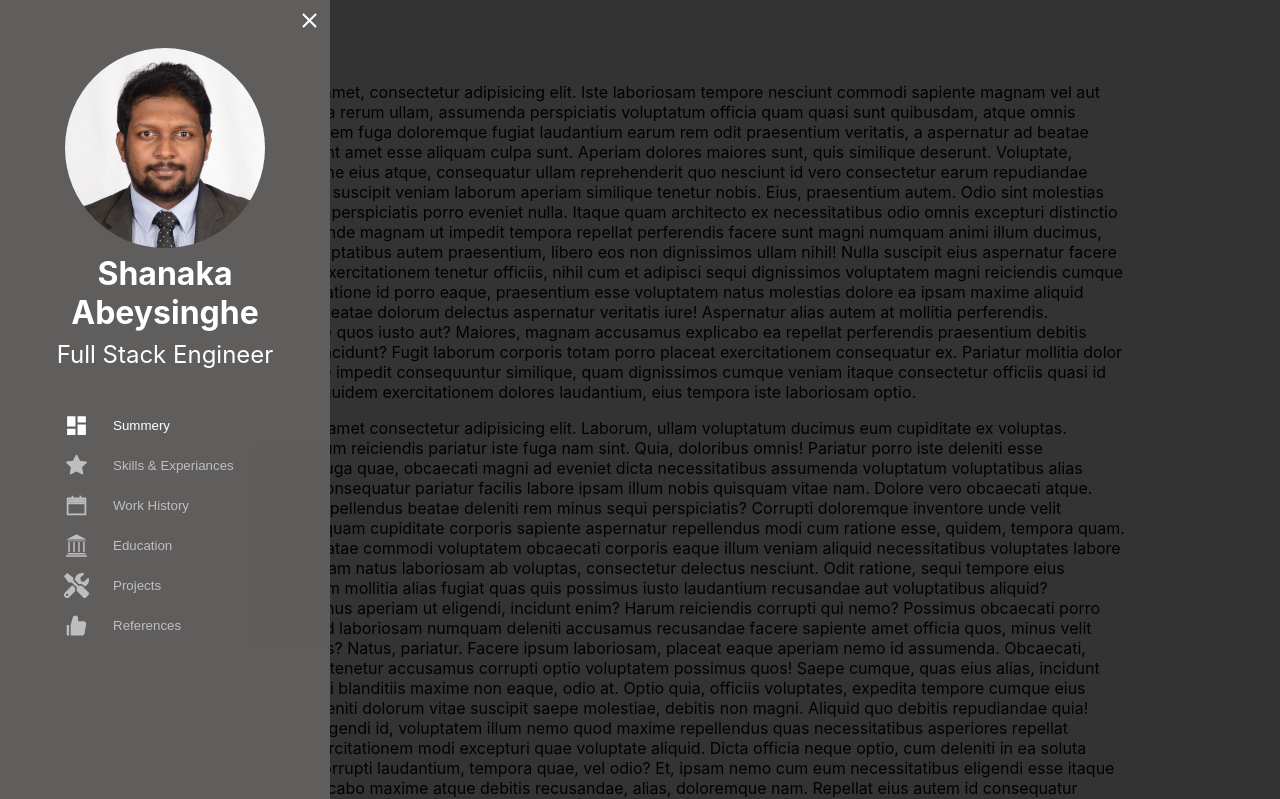
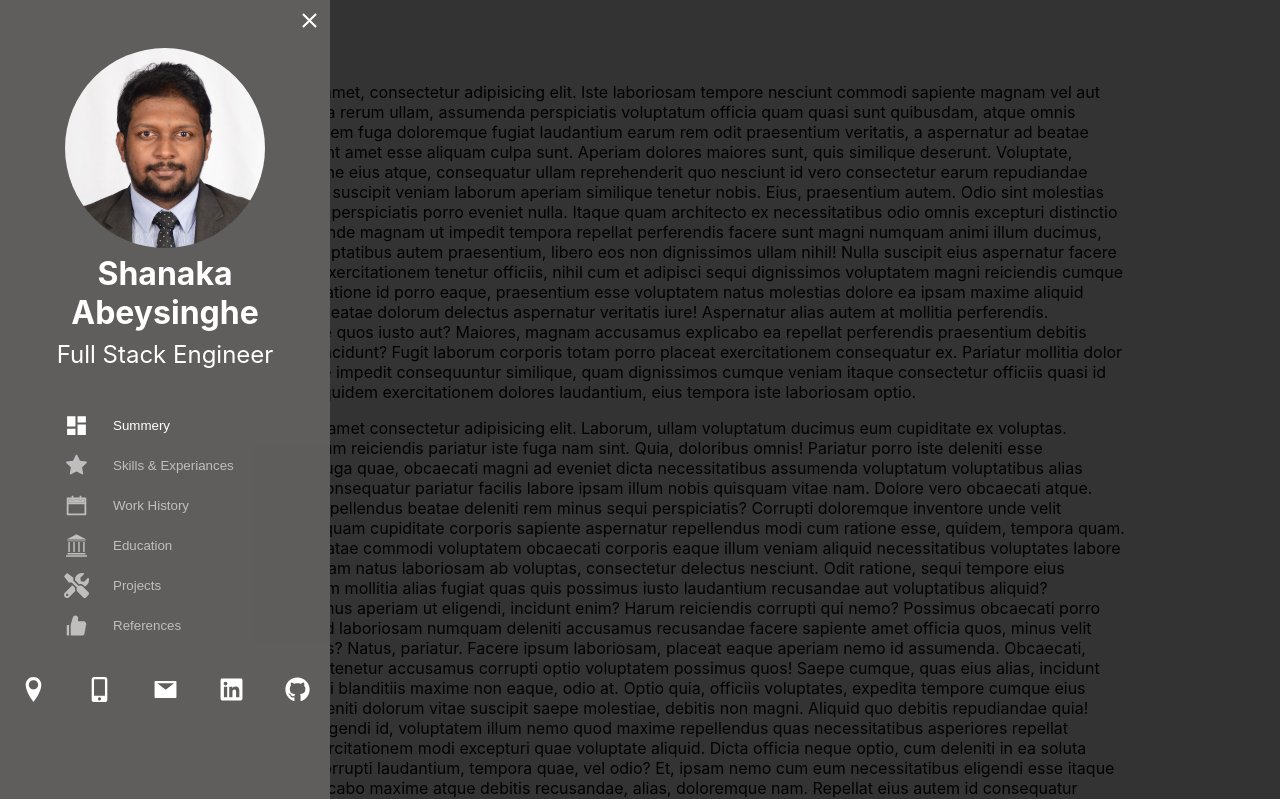
Before and after one commit to Shanaka11/Resume, a React (Vite) app: page / in a window 1280 px wide. Shown: the top 799 px of the page. Built offline with nearby package versions, Linux system fonts and the light colour scheme.

Commit message:
Added Contacts Block

```diff
--- a/src/components/sidebar/Sidebar.tsx
+++ b/src/components/sidebar/Sidebar.tsx
@@ -1,12 +1,15 @@
-import { Appbar, AppbarMargin, Avatar, AvatarContainer, CloseButtonContainer, SidebarSpacing, StyledSidebar, TitleContainer } from "../styled/Sidebar.styled";
+import { Appbar, AppbarMargin, Avatar, AvatarContainer, CloseButtonContainer, ContactContainer, SidebarSpacing, StyledSidebar, TitleContainer } from "../styled/Sidebar.styled";
 import Navigator from './Navigator';
 
 import { MdDashboard } from 'react-icons/md';
-import { AiFillStar, AiTwotoneCalendar, AiFillLike } from 'react-icons/ai';
+import { AiFillStar, AiTwotoneCalendar, AiFillLike, AiFillMail } from 'react-icons/ai';
 import { GiGreekTemple, GiHamburgerMenu } from 'react-icons/gi';
-import { FaTools } from 'react-icons/fa';
+import { FaTools, FaGithub, FaMobileAlt, FaLinkedin } from 'react-icons/fa';
 import { IoMdClose } from 'react-icons/io';
+import { ImLocation } from 'react-icons/im';
 ;
+
+
 
 import { INavigatorItem } from "../../interfaces/INavigatorItem";
 import { ISidebar } from "../../interfaces/ISidebar"
@@ -15,11 +18,6 @@ import Overlay from '../common/Overlay';
 import { useEffect, useState } from "react";
 import { Flex } from "../styled/Flex.styled";
 import { Container } from "../styled/Container.styled";
-;
-
-
-
-// TODO: Add Location / Contact Details at the bottom of the side bar
 
 const navLinks:INavigatorItem[] = [
     {
@@ -97,6 +95,23 @@ const Sidebar:React.FC<ISidebar> = ( { popover } ) => {
                             <h2>Full Stack Engineer</h2>
                         </TitleContainer>
                         <Navigator navLinks={navLinks}/>
+                        <ContactContainer>
+                            <a href="https://goo.gl/maps/dDQGJuoP1mQLMZRZA" target="_blank" rel="noopener noreferrer">
+                                <ImLocation title='Kandy, Sri Lanka' size={25} color="white" />
+                            </a>
+                            <a href="#" target="_blank" rel="noopener noreferrer">
+                                <FaMobileAlt title='+94 71 414 5 998' size={25} color="white"/>
+                            </a>
+                            <a href="mailto:shanakaabeysinghe@gmail.com" target="_blank" rel="noopener noreferrer">
+                                <AiFillMail title='shanakaabeysinghe@gmail.com' size={25} color="white" />
+                            </a>
+                            <a href="https://linkedin.com/in/shanakaabeysinghe" target="_blank" rel="noopener noreferrer">
+                                <FaLinkedin title='LinkedIn Profile' size={25} color="white" />
+                            </a>
+                            <a href="https://github.com/shanaka11" target="_blank" rel="noopener noreferrer">
+                                <FaGithub title="Github Profile" size={25} color="white"/>
+                            </a>
+                        </ContactContainer>
                     </StyledSidebar>
                     {popover && <Overlay open={open} onClose={handleCloseOnClick}/>}
                     {!popover && <SidebarSpacing />}
--- a/src/components/styled/Sidebar.styled.ts
+++ b/src/components/styled/Sidebar.styled.ts
@@ -68,3 +68,9 @@ export const Appbar = styled.div`
 export const AppbarMargin = styled.div`
     height: 40px;
 `
+
+export const ContactContainer = styled.div`
+    margin-top: 32px;
+    display: flex;
+    justify-content: space-around;
+`
```
